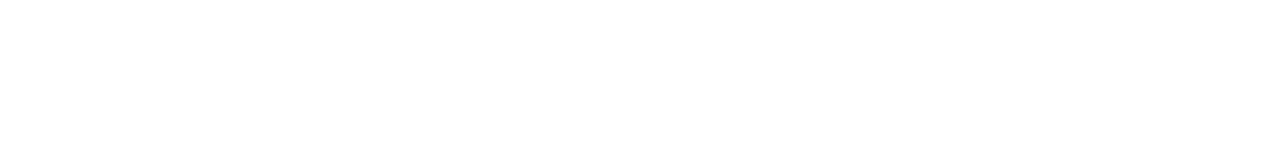
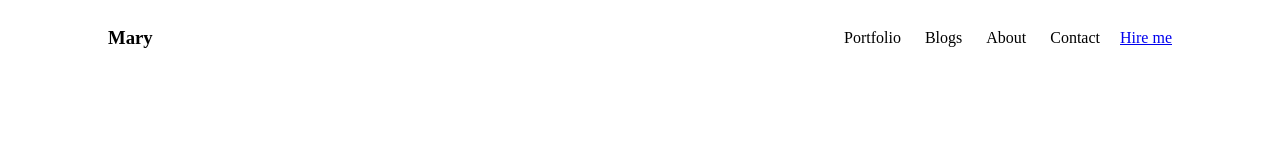
Before and after one commit to HossainTech/developer-portfolio, a plain HTML site: page index.html in a window 1280 px wide. Drawn offline with Linux system fonts and the light colour scheme.

Commit message:
header menu created

```diff
--- a/foliostyles.css
+++ b/foliostyles.css
@@ -0,0 +1,20 @@
+nav{
+    display: flex;
+    justify-content: space-between;
+    align-items: center;
+    margin: 0 100px;
+
+}
+.menu{
+    display: flex;
+}
+.menu ul li{
+    display: inline;
+    justify-content: space-around;
+    margin-right: 20px;
+}
+
+
+header{
+    display: inline;
+}
--- a/index.html
+++ b/index.html
@@ -6,8 +6,21 @@
     <title>Portfolio</title>
     <link rel="stylesheet" href="foliostyles.css">
 </head>
-<body>
+<body style="width: auto;">
     <header>
+        <nav>
+            <h3>Ma<span>r</span>y</h3>
+            <div class="menu">
+                <ul>
+                    <li>Portfolio</li>
+                    <li>Blogs</li>
+                    <li>About</li>
+                    <li>Contact</li>
+                </ul>
+                <p><a href="#">Hire me</a></p>
+
+            </div>
+        </nav>
 
     </header>
     <main>
```
